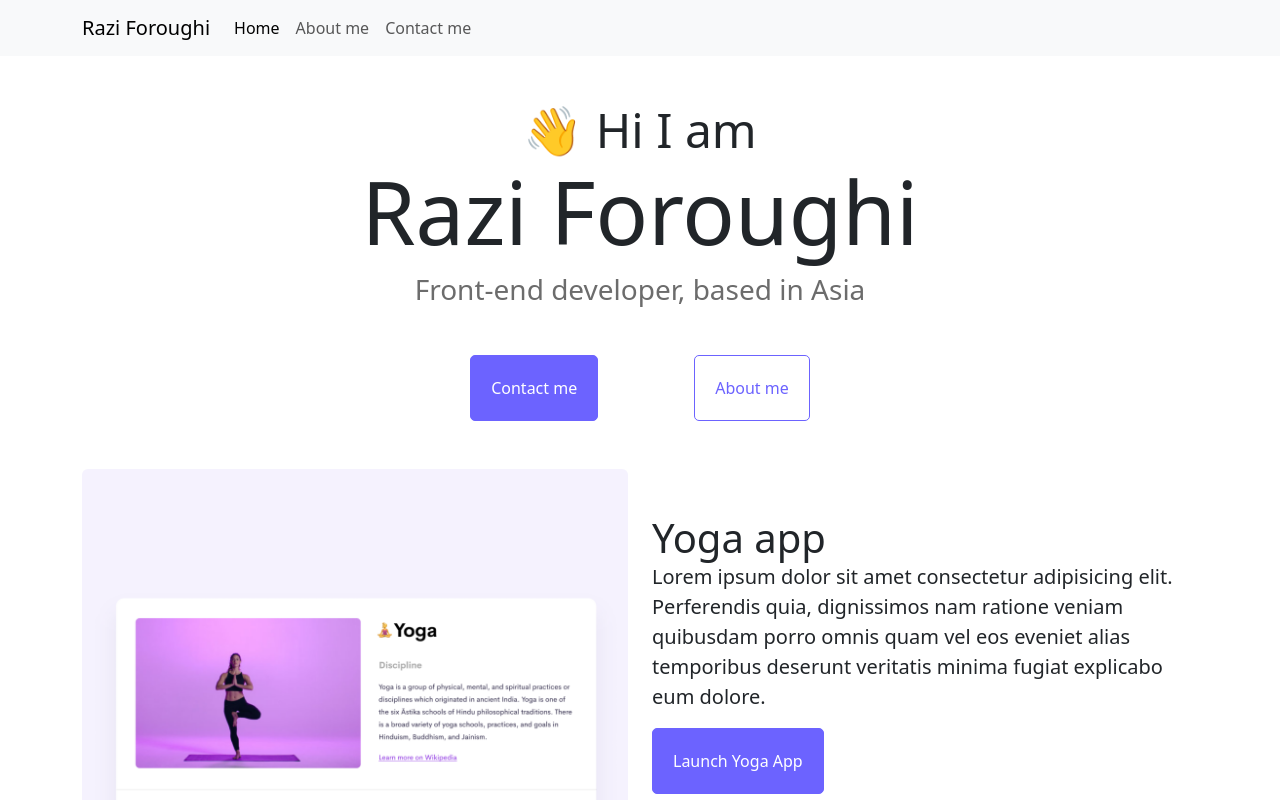
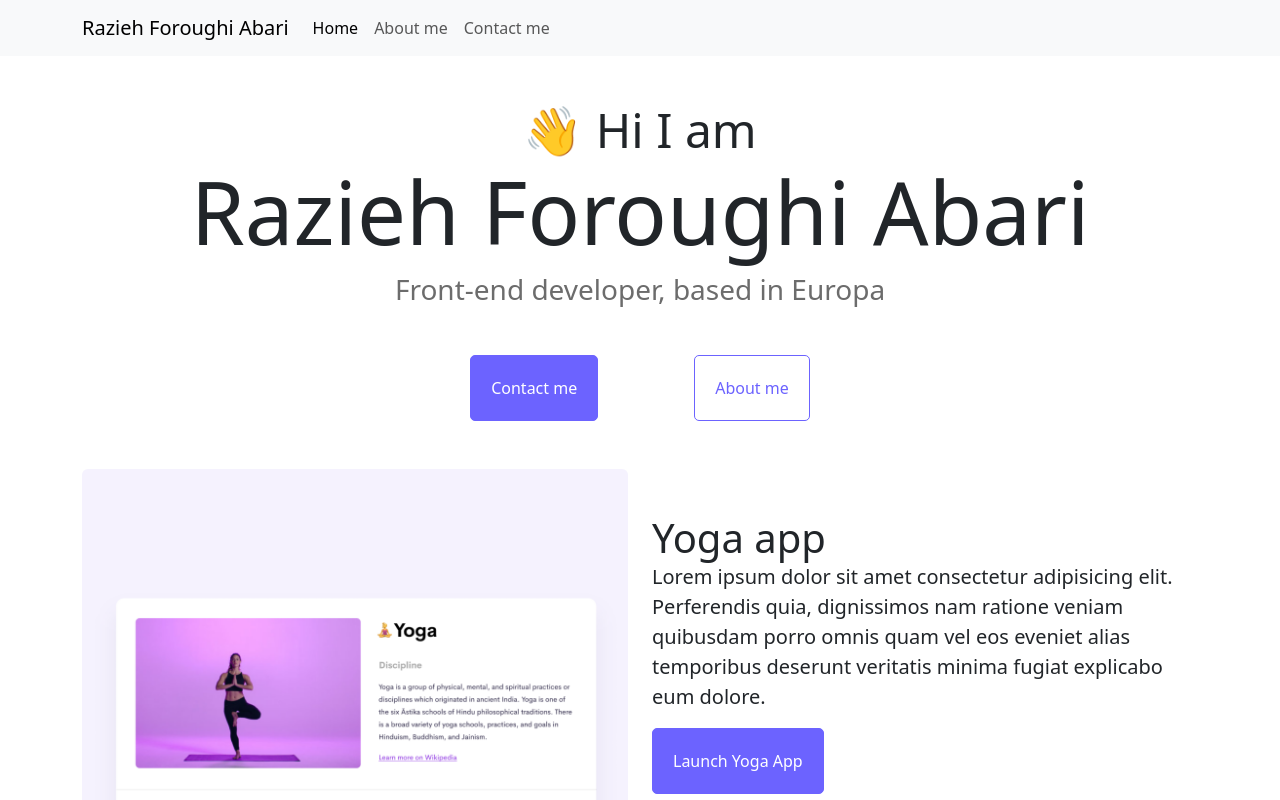
Before and after one commit to Razi86/Portfolio, a plain HTML site: page index.html in a window 1280 px wide. Shown: the top 800 px of the page. Drawn offline with nearby package versions, Linux system fonts and the light colour scheme.

Commit message:
update information about myself

```diff
--- a/index.html
+++ b/index.html
@@ -14,7 +14,7 @@
 <body>
     <nav class="navbar navbar-expand-lg bg-body-tertiary">
         <div class="container">
-            <a class="navbar-brand" href="#">Razi Foroughi</a>
+            <a class="navbar-brand" href="#">Razieh Foroughi Abari</a>
             <button class="navbar-toggler" type="button" data-bs-toggle="collapse" data-bs-target="#navbarNav" aria-controls="navbarNav" aria-expanded="false" aria-label="Toggle navigation">
             <span class="navbar-toggler-icon"></span>
           </button>
@@ -37,10 +37,10 @@
         👋 Hi I am
     </h2>
     <h1 class="text-center">
-        Razi Foroughi
+        Razieh Foroughi Abari
     </h1>
     <h3 class="text-center">
-        Front-end developer, based in Asia
+        Front-end developer, based in Europa
     </h3>
     <div class="link-navigation">
         <a href="about.html#contact" class="contact-link btn-link m-5">Contact me</a>
```
Also changed, not shown: about.html (+3 -3 lines).
